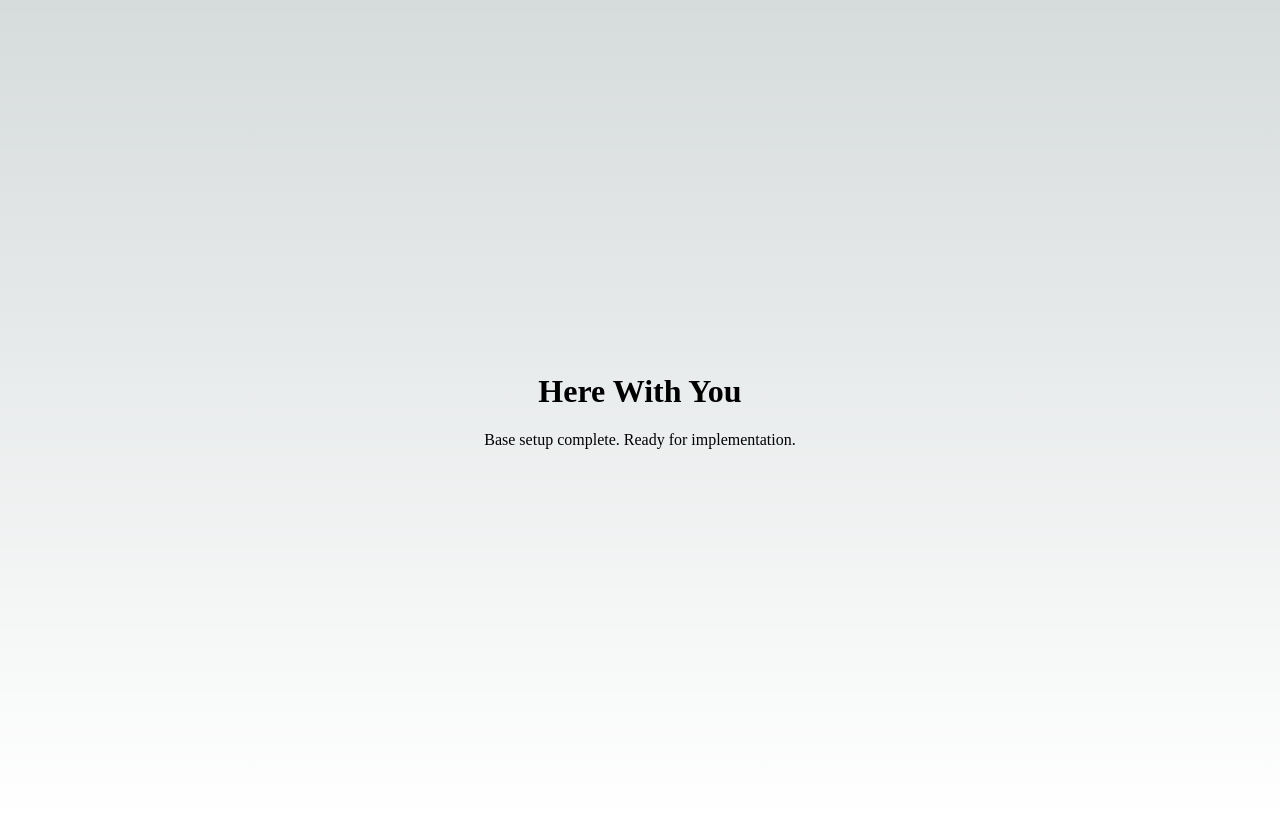
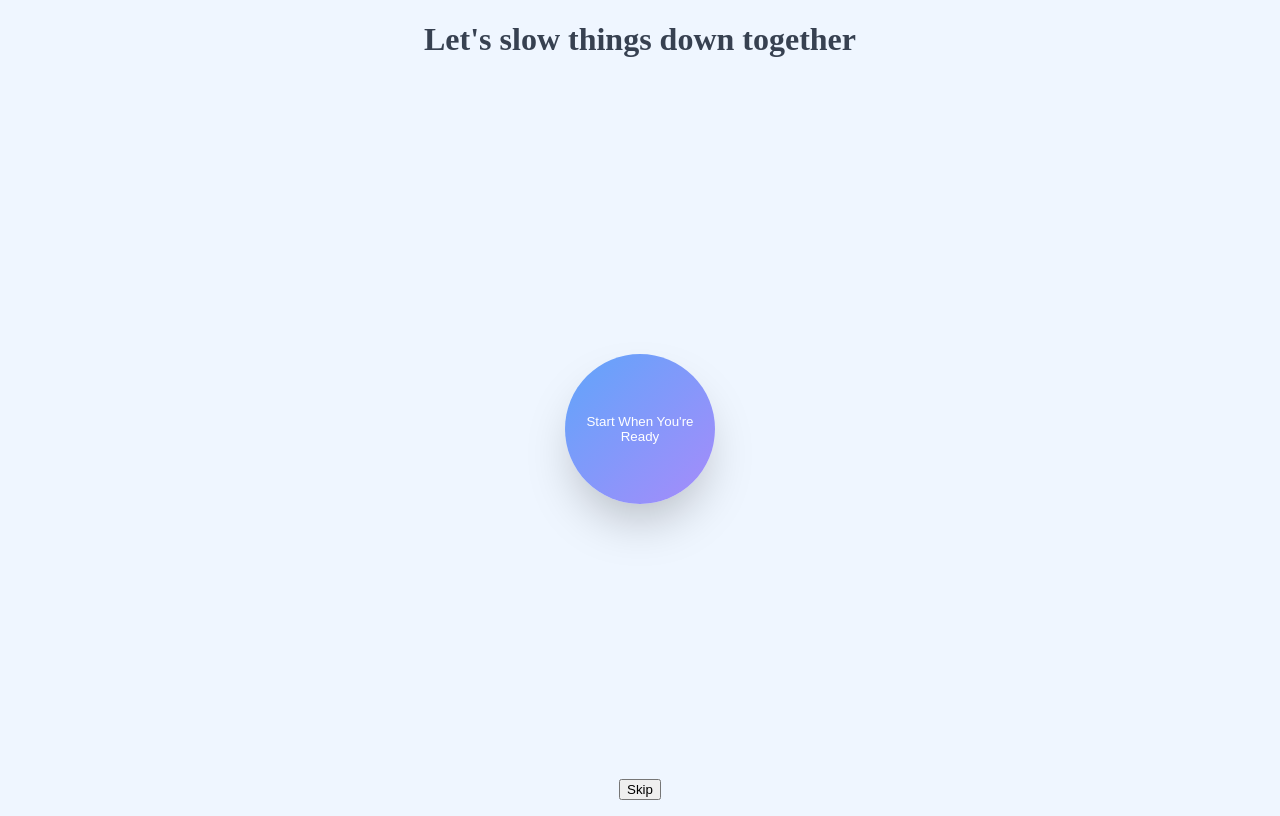
Before and after one commit to travissaylor/here-with-you, a Next.js app: page / in a window 1280 px wide. Built offline with nearby package versions, Linux system fonts and the light colour scheme.

Commit message:
Add breathing page with annimated circle

```diff
--- a/app/page.tsx
+++ b/app/page.tsx
@@ -1,12 +1,15 @@
+'use client';
+
+import GroundingScreen from '@/components/screens/GroundingScreen';
+
 export default function Home() {
+  const handleGroundingComplete = () => {
+    console.log('Grounding complete - will navigate to next screen');
+  };
+
   return (
-    <main className="flex min-h-screen flex-col items-center justify-center p-6">
-      <div className="text-center">
-        <h1 className="text-4xl font-bold mb-4">Here With You</h1>
-        <p className="text-lg text-gray-600 dark:text-gray-300">
-          Base setup complete. Ready for implementation.
-        </p>
-      </div>
+    <main>
+      <GroundingScreen onComplete={handleGroundingComplete} />
     </main>
   );
 }
--- /dev/null
+++ b/src/components/screens/GroundingScreen.tsx
@@ -0,0 +1,49 @@
+'use client';
+
+import { useState } from 'react';
+import BreathingCircle from '@/components/ui/BreathingCircle';
+
+interface GroundingScreenProps {
+  onComplete?: () => void;
+}
+
+export default function GroundingScreen({ onComplete }: GroundingScreenProps) {
+  const [showSkip, setShowSkip] = useState(true);
+
+  const handleSkip = () => {
+    if (onComplete) {
+      onComplete();
+    }
+  };
+
+  const handleBreathingComplete = () => {
+    if (onComplete) {
+      onComplete();
+    }
+  };
+
+  return (
+    <div className="relative flex flex-col min-h-screen bg-gradient-to-b from-blue-50 via-purple-50 to-pink-50">
+      <div className="pt-16 pb-8 text-center px-6">
+        <h1 className="text-2xl font-light text-gray-700">
+          Let&apos;s slow things down together
+        </h1>
+      </div>
+
+      <div className="flex-1 flex items-center justify-center px-6">
+        <BreathingCircle onComplete={handleBreathingComplete} cycles={3} />
+      </div>
+
+      {showSkip && (
+        <div className="pb-12 text-center">
+          <button
+            onClick={handleSkip}
+            className="px-6 py-2 text-gray-600 hover:text-gray-800 transition-colors text-base font-light"
+          >
+            Skip
+          </button>
+        </div>
+      )}
+    </div>
+  );
+}
--- /dev/null
+++ b/src/components/ui/BreathingCircle.tsx
@@ -0,0 +1,86 @@
+'use client';
+
+import { useEffect, useState } from 'react';
+
+interface BreathingCircleProps {
+  onComplete?: () => void;
+  cycles?: number;
+}
+
+export default function BreathingCircle({ onComplete, cycles = 3 }: BreathingCircleProps) {
+  const [isAnimating, setIsAnimating] = useState(false);
+  const [currentCycle, setCurrentCycle] = useState(0);
+
+  const INHALE_DURATION = 4000;
+  const EXHALE_DURATION = 6000;
+  const CYCLE_DURATION = INHALE_DURATION + EXHALE_DURATION;
+
+  useEffect(() => {
+    if (!isAnimating) return;
+
+    const cycleInterval = setInterval(() => {
+      setCurrentCycle((prev) => {
+        const next = prev + 1;
+        if (next >= cycles) {
+          setIsAnimating(false);
+          if (onComplete) {
+            setTimeout(onComplete, 500);
+          }
+          return prev;
+        }
+        return next;
+      });
+    }, CYCLE_DURATION);
+
+    return () => clearInterval(cycleInterval);
+  }, [isAnimating, cycles, onComplete]);
+
+  const handleStart = () => {
+    setIsAnimating(true);
+    setCurrentCycle(0);
+  };
+
+  const handleStop = () => {
+    setIsAnimating(false);
+  };
+
+  return (
+    <div className="relative flex items-center justify-center w-full min-h-[400px]">
+      {!isAnimating ? (
+        // <button
+        //   onClick={handleStart}
+        //   className="px-12 py-5 text-xl font-light text-gray-700 bg-white/90 backdrop-blur-sm rounded-full hover:bg-white transition-all shadow-md hover:shadow-lg active:scale-95"
+        // >
+        //   Start when you&apos;re ready
+        // </button>
+        <button
+          className="flex justify-center items-center"
+          onClick={handleStart}
+          style={{
+            color: 'white',
+            border: 0,
+            width: '150px',
+            height: '150px',
+            borderRadius: '50%',
+            background: 'linear-gradient(to bottom right, #60a5fa, #a78bfa)',
+            boxShadow: '0 25px 50px -12px rgba(0, 0, 0, 0.25)',
+          }}
+        >
+          Start When You&apos;re Ready
+        </button>
+      ) : (
+        <div
+          onClick={handleStop}
+          className="breathing-circle"
+          style={{
+            width: '200px',
+            height: '200px',
+            borderRadius: '50%',
+            background: 'linear-gradient(to bottom right, #60a5fa, #a78bfa)',
+            boxShadow: '0 25px 50px -12px rgba(0, 0, 0, 0.25)',
+          }}
+        />
+      )}
+    </div>
+  );
+}
--- a/src/styles/globals.css
+++ b/src/styles/globals.css
@@ -3,23 +3,36 @@
 @tailwind utilities;
 
 :root {
-  --foreground-rgb: 0, 0, 0;
-  --background-start-rgb: 214, 219, 220;
-  --background-end-rgb: 255, 255, 255;
-}
-
-@media (prefers-color-scheme: dark) {
-  :root {
-    --foreground-rgb: 255, 255, 255;
-    --background-start-rgb: 0, 0, 0;
-    --background-end-rgb: 0, 0, 0;
-  }
+  --foreground-rgb: 55, 65, 81;
+  --background-start-rgb: 239, 246, 255;
+  --background-end-rgb: 252, 231, 243;
 }
 
 body {
   color: rgb(var(--foreground-rgb));
-  background: linear-gradient(to bottom, transparent, rgb(var(--background-end-rgb)))
-    rgb(var(--background-start-rgb));
+  background: rgb(var(--background-start-rgb));
+  margin: 0;
+  padding: 0;
+  overflow-x: hidden;
+}
+
+@keyframes breathe {
+  0% {
+    transform: scale(0.75);
+    opacity: 0.6;
+  }
+  40% {
+    transform: scale(1.4);
+    opacity: 0.8;
+  }
+  100% {
+    transform: scale(0.75);
+    opacity: 0.6;
+  }
+}
+
+.breathing-circle {
+  animation: breathe 10s ease-in-out infinite;
 }
 
 @layer utilities {
```
